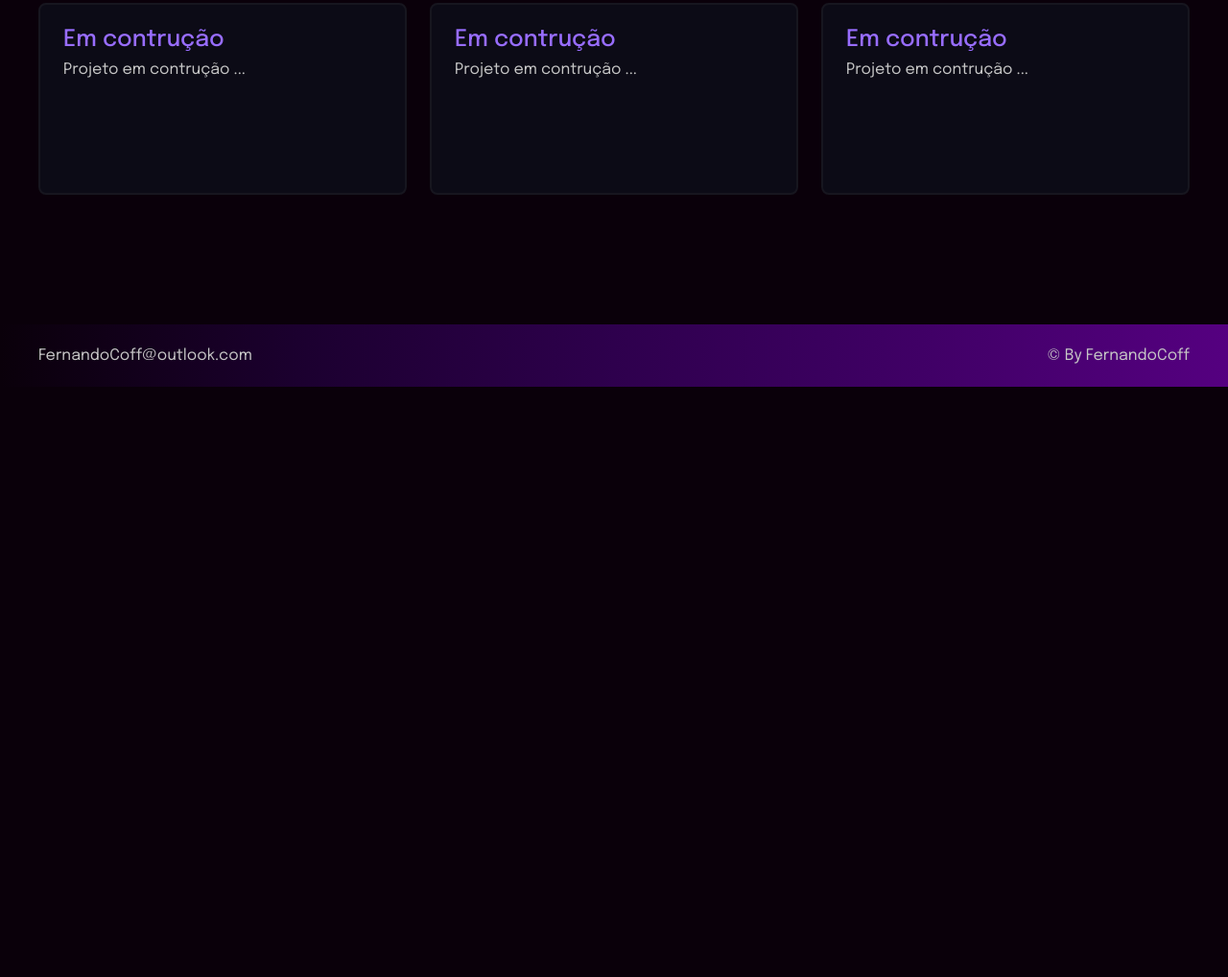
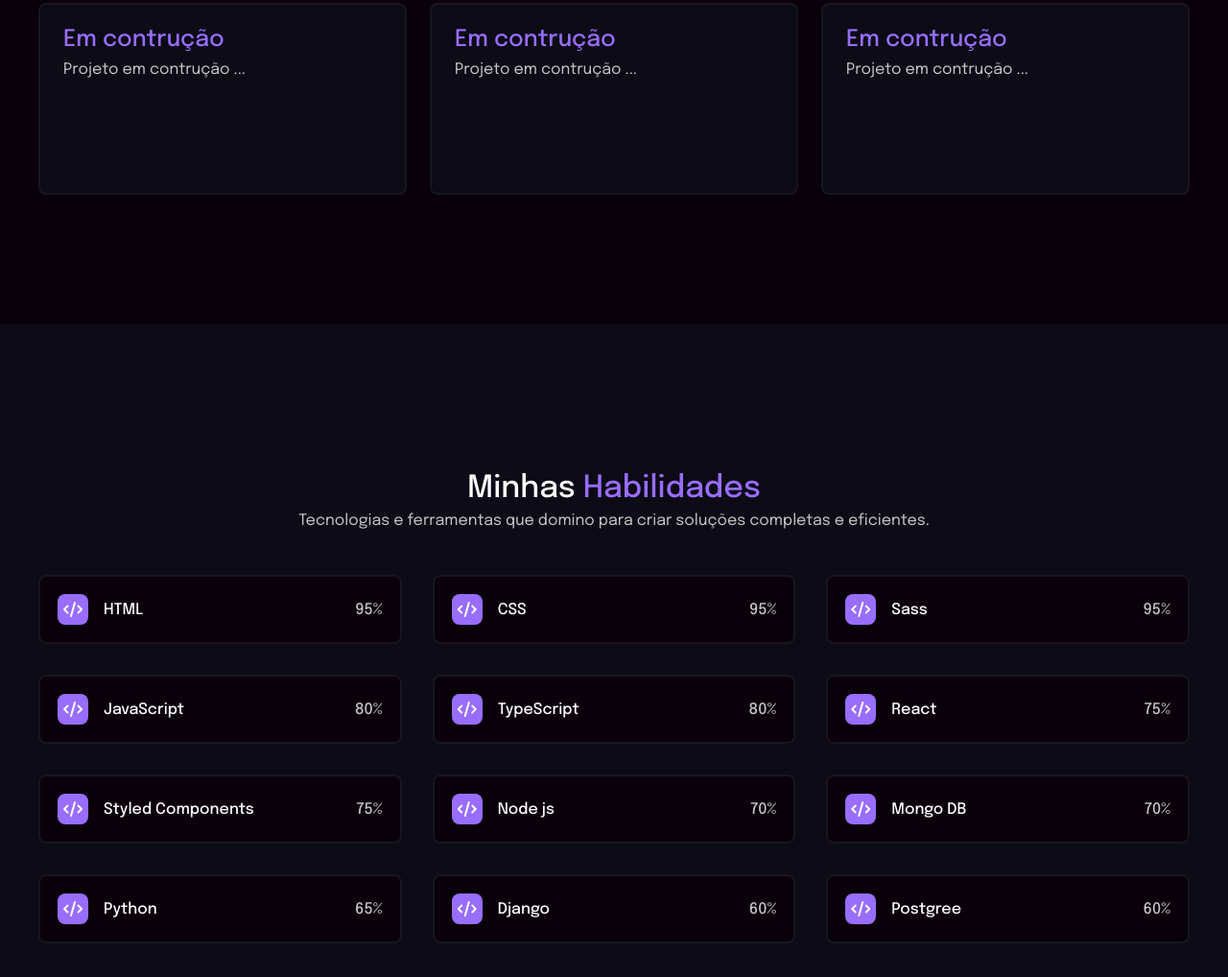
Before and after one commit to FernandoCoff/FernandoDev, a website: page src/index.html in a window 1280 px wide. Shown: the part 2062-3080 px from the top of the page at 96% size. Before the commit the page ends 2465 px from the top, so only its background shows below. Drawn offline with nearby package versions, Linux system fonts and the light colour scheme; files that its build step writes are made by us from their sources.

Commit message:
Create section Skills

```diff
--- a/src/index.html
+++ b/src/index.html
@@ -139,6 +139,152 @@
     </div>
   </section>
 
+  <section id="skills">
+    <div class="container container--skills">
+      <div class="title">
+        <h2>Minhas <span>Habilidades</span></h2>
+      <p>
+        Tecnologias e ferramentas que domino para
+        criar soluções completas e eficientes.
+      </p>
+      </div>
+      <div class="list-skills">
+        <div class="skill">
+          <header>
+            <div>
+              <div class="icon">
+              <i class="fa-solid fa-code"></i>
+            </div>
+            <h4>HTML</h4>
+            </div>
+            <span>95%</span>
+          </header>
+        </div>
+        <div class="skill">
+          <header>
+            <div>
+              <div class="icon">
+              <i class="fa-solid fa-code"></i>
+            </div>
+            <h4>CSS</h4>
+            </div>
+            <span>95%</span>
+          </header>
+        </div>
+        <div class="skill">
+          <header>
+            <div>
+              <div class="icon">
+              <i class="fa-solid fa-code"></i>
+            </div>
+            <h4>Sass</h4>
+            </div>
+            <span>95%</span>
+          </header>
+        </div>
+        <div class="skill">
+          <header>
+            <div>
+              <div class="icon">
+              <i class="fa-solid fa-code"></i>
+            </div>
+            <h4>JavaScript</h4>
+            </div>
+            <span>80%</span>
+          </header>
+        </div>
+        <div class="skill">
+          <header>
+            <div>
+              <div class="icon">
+              <i class="fa-solid fa-code"></i>
+            </div>
+            <h4>TypeScript</h4>
+            </div>
+            <span>80%</span>
+          </header>
+        </div>
+        <div class="skill">
+          <header>
+            <div>
+              <div class="icon">
+              <i class="fa-solid fa-code"></i>
+            </div>
+            <h4>React</h4>
+            </div>
+            <span>75%</span>
+          </header>
+        </div>
+        <div class="skill">
+          <header>
+            <div>
+              <div class="icon">
+              <i class="fa-solid fa-code"></i>
+            </div>
+            <h4>Styled Components</h4>
+            </div>
+            <span>75%</span>
+          </header>
+        </div>
+        <div class="skill">
+          <header>
+            <div>
+              <div class="icon">
+              <i class="fa-solid fa-code"></i>
+            </div>
+            <h4>Node js</h4>
+            </div>
+            <span>70%</span>
+          </header>
+        </div>
+        <div class="skill">
+          <header>
+            <div>
+              <div class="icon">
+              <i class="fa-solid fa-code"></i>
+            </div>
+            <h4>Mongo DB</h4>
+            </div>
+            <span>70%</span>
+          </header>
+        </div>
+        <div class="skill">
+          <header>
+            <div>
+              <div class="icon">
+              <i class="fa-solid fa-code"></i>
+            </div>
+            <h4>Python</h4>
+            </div>
+            <span>65%</span>
+          </header>
+        </div>
+        <div class="skill">
+          <header>
+            <div>
+              <div class="icon">
+              <i class="fa-solid fa-code"></i>
+            </div>
+            <h4>Django</h4>
+            </div>
+            <span>60%</span>
+          </header>
+        </div>
+        <div class="skill">
+          <header>
+            <div>
+              <div class="icon">
+              <i class="fa-solid fa-code"></i>
+            </div>
+            <h4>Postgree</h4>
+            </div>
+            <span>60%</span>
+          </header>
+        </div>
+      </div>
+    </div>
+  </section>
+
   <footer id="footer">
     <div class="container container--footer">
       <p>
--- /dev/null
+++ b/src/scss/components/_skills.scss
@@ -0,0 +1,109 @@
+@use 'config.scss';
+
+#skills{
+  width: 100%;
+  min-height: 100vh;
+  background-color: config.$bg-secondary;
+  display: flex;
+  align-items: center;
+  justify-content: center;
+
+  .container{
+    &--skills{
+
+      .title{
+        width: 100%;
+        text-align: center;
+        @media(max-width:1200px){
+          margin: 48px 0;
+        }
+        h2{
+        font-size: 32px;
+        color: config.$color-white;
+        font-weight: 500;
+
+        span{
+          color: config.$color-primary;
+        }
+        }
+
+        p{
+          font-size: 16px;
+          color: config.$color-gray;
+          margin-top: 8px;
+        }
+      }
+
+      .list-skills{
+        width: 100%;
+        display: grid;
+        grid-template-columns: repeat(3, 1fr);
+        gap: 32px;
+        margin-top: 48px;
+
+        @media(max-width:1200px){
+          grid-template-columns: repeat(2, 1fr);
+          margin: 48px 0;
+        }
+        @media(max-width:800px){
+          grid-template-columns: repeat(1, 1fr);
+        }
+
+        .skill{
+          width: 100%;
+          display: flex;
+          flex-direction: column;
+          background-color: config.$bg-main;
+          border: 2px solid config.$bg-border;
+          border-radius: 8px;
+          padding: 18px;
+          transition: .4s;
+
+          &:hover{
+            border-color: config.$color-primary;
+          }
+
+          header{
+            display: flex;
+            align-items: center;
+            justify-content: space-between;
+
+            div{
+              display: flex;
+              align-items: center;
+              justify-content: center;
+              gap: 16px;
+            }
+
+            .icon{
+              height: 32px;
+              width: 32px;
+              background-color: config.$color-primary;
+              display: flex;
+              align-items: center;
+              justify-content: center;
+              border-radius: 8px;
+              i{
+                font-size: 16px;
+                color: config.$color-white;
+              }
+
+            }
+            h4{
+              font-weight: 500;
+              font-size: 16px;
+              color: config.$color-white;
+            }
+
+            span{
+              color: config.$color-gray;
+              font-weight: 500;
+              font-size: 16px;
+            }
+          }
+        }
+      }
+
+    }
+  }
+}
--- a/src/scss/main.scss
+++ b/src/scss/main.scss
@@ -3,4 +3,5 @@
 @use 'components/home';
 @use 'components/about';
 @use 'components/projects';
+@use 'components/skills';
 @use 'components/footer';
```
